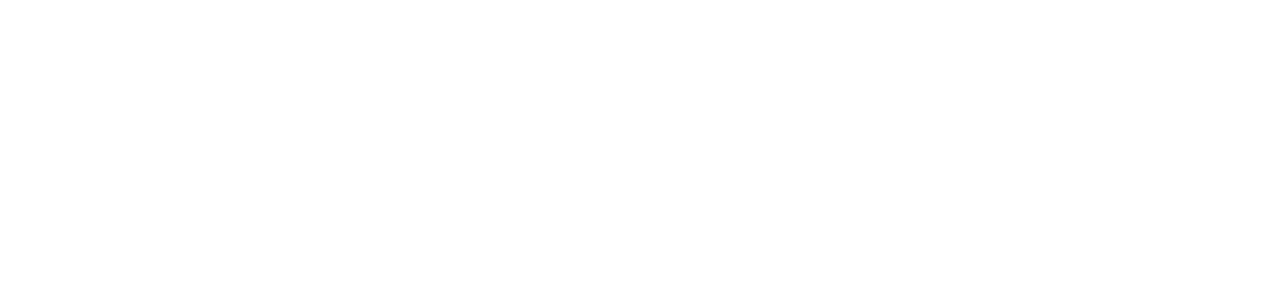
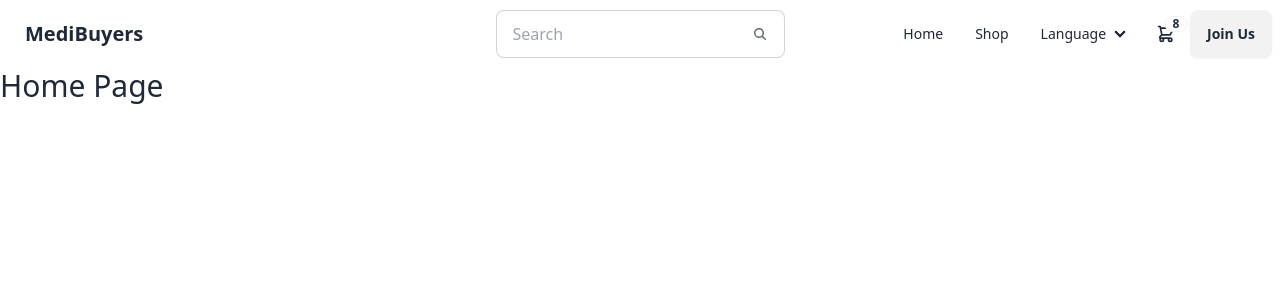
Before and after one commit to mdimteyazhossen/MediBuyers, a React (Vite) app: page / in a window 1280 px wide. Shown: the top 300 px of the page. Built offline with nearby package versions, Linux system fonts and the light colour scheme.

Commit message:
added navber

```diff
--- /dev/null
+++ b/src/component/Navber.jsx
@@ -0,0 +1,104 @@
+import React from 'react'
+import { Link } from 'react-router-dom'
+
+const Navber = () => {
+    const mainLink = <Link to='/' className="btn btn-ghost text-xl">MediBuyers</Link>
+    const navLink = <>
+        <li><a>Home</a></li>
+        <li><a>Shop</a></li>
+        <li>
+            <details>
+                <summary>Language</summary>
+                <ul className="p-2">
+                    <li><a>Bangla</a></li>
+                    <li><a>English</a></li>
+                </ul>
+            </details>
+        </li>
+    </>
+    return (
+        <div>
+            <div className="navbar bg-base-100">
+                <div className="navbar-start">
+                    <div className="dropdown">
+                        <div tabIndex={0} role="button" className="btn btn-ghost lg:hidden">
+                            <svg
+                                xmlns="http://www.w3.org/2000/svg"
+                                className="h-5 w-5"
+                                fill="none"
+                                viewBox="0 0 24 24"
+                                stroke="currentColor">
+                                <path
+                                    strokeLinecap="round"
+                                    strokeLinejoin="round"
+                                    strokeWidth="2"
+                                    d="M4 6h16M4 12h8m-8 6h16" />
+                            </svg>
+                        </div>
+                        <ul
+                            tabIndex={0}
+                            className="menu menu-sm dropdown-content bg-base-100 rounded-box z-[1] mt-3 w-52 p-2 shadow">
+                            {navLink}
+                        </ul>
+                    </div>
+                    {mainLink}
+                </div>
+                <div className="navbar-center hidden lg:flex">
+                    <label className="input input-bordered flex items-center gap-2">
+                        <input type="text" className="grow" placeholder="Search" />
+                        <svg
+                            xmlns="http://www.w3.org/2000/svg"
+                            viewBox="0 0 16 16"
+                            fill="currentColor"
+                            className="h-4 w-4 opacity-70">
+                            <path
+                                fillRule="evenodd"
+                                d="M9.965 11.026a5 5 0 1 1 1.06-1.06l2.755 2.754a.75.75 0 1 1-1.06 1.06l-2.755-2.754ZM10.5 7a3.5 3.5 0 1 1-7 0 3.5 3.5 0 0 1 7 0Z"
+                                clipRule="evenodd" />
+                        </svg>
+                    </label>
+                </div>
+                <div className="navbar-end">
+                    <div className='hidden lg:flex'>
+                        <ul className="menu menu-horizontal px-1">
+                            {navLink}
+                        </ul>
+                    </div>
+                    <div className="dropdown dropdown-end">
+                        <div tabIndex={0} role="button" className="btn btn-ghost btn-circle">
+                            <div className="indicator">
+                                <svg
+                                    xmlns="http://www.w3.org/2000/svg"
+                                    className="h-5 w-5"
+                                    fill="none"
+                                    viewBox="0 0 24 24"
+                                    stroke="currentColor">
+                                    <path
+                                        strokeLinecap="round"
+                                        strokeLinejoin="round"
+                                        strokeWidth="2"
+                                        d="M3 3h2l.4 2M7 13h10l4-8H5.4M7 13L5.4 5M7 13l-2.293 2.293c-.63.63-.184 1.707.707 1.707H17m0 0a2 2 0 100 4 2 2 0 000-4zm-8 2a2 2 0 11-4 0 2 2 0 014 0z" />
+                                </svg>
+                                <span className="badge badge-sm indicator-item">8</span>
+                            </div>
+                        </div>
+                        <div
+                            tabIndex={0}
+                            className="card card-compact dropdown-content bg-base-100 z-[1] mt-3 w-52 shadow">
+                            <div className="card-body">
+                                <span className="text-lg font-bold">8 Items</span>
+                                <span className="text-info">Subtotal: $999</span>
+                                <div className="card-actions">
+                                    <button className="btn btn-primary btn-block">View cart</button>
+                                </div>
+                            </div>
+                        </div>
+                    </div>
+                    <a className="btn">Join Us</a>
+                </div>
+            </div>
+        </div>
+    )
+}
+
+export default Navber
--- a/src/layout/Layout.jsx
+++ b/src/layout/Layout.jsx
@@ -1,11 +1,14 @@
 import React from 'react'
+import { Outlet } from 'react-router-dom'
+import Navber from '../component/Navber'
 
 const Layout = () => {
-  return (
-    <div>
-
-    </div>
-  )
+    return (
+        <div>
+            <Navber />
+            <Outlet />
+        </div>
+    )
 }
 
 export default Layout
--- /dev/null
+++ b/src/pages/Home.jsx
@@ -0,0 +1,11 @@
+import React from 'react'
+
+const Home = () => {
+  return (
+    <div>
+      <h1 className="text-3xl">Home Page</h1>
+    </div>
+  )
+}
+
+export default Home
```
Also changed, not shown: src/router/Router.jsx (+7 -0 lines).
